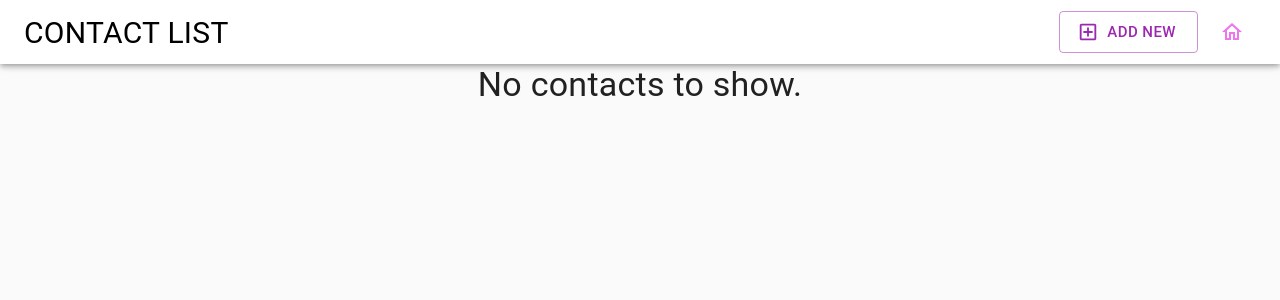
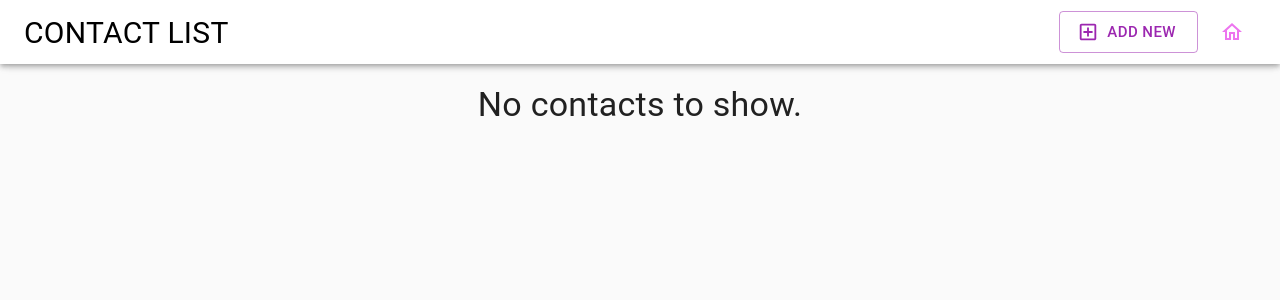
Before and after one commit to iurimp91/contact-list, a React (Create React App) app: page / in a window 1280 px wide. Shown: the top 300 px of the page. Built offline with nearby package versions, Linux system fonts and the light colour scheme.

Commit message:
refactor: fix height scrolling

```diff
--- a/src/App.tsx
+++ b/src/App.tsx
@@ -54,7 +54,7 @@ function App(): JSX.Element {
       <Toaster />
       <Header />
       <Box
-        sx={{ backgroundColor: "#FAFAFA", px: "20px", height: "calc(100vh - 64px)" }}>
+        sx={{ backgroundColor: "#FAFAFA", py: "20px", px: "20px", height: "calc(100vh - 104px)" }}>
         <Routes>
           <Route path="/" element={<Home />} />
           <Route path="/contact/:contactId" element={<ContactPage />} />
```
